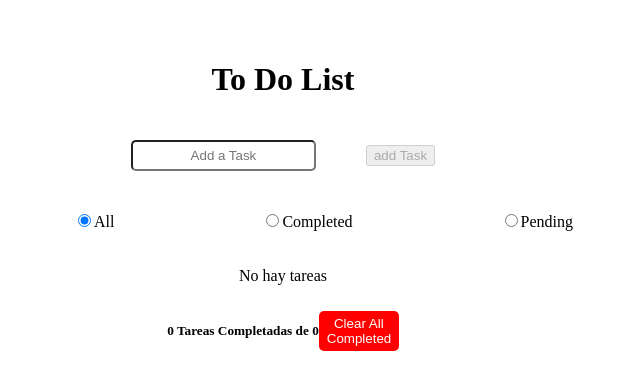
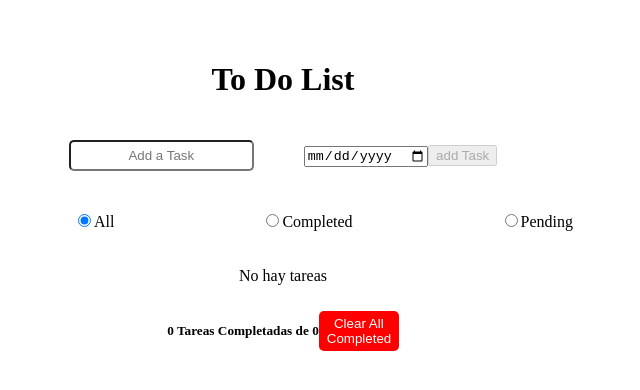
Before and after one commit to Santipr29/Web-2024-1, a React app in the folder ToDo/: page / in a window 1280 px wide. Shown: the top 390 px of the page, without its empty margins (357-997 px from the left). Built offline with nearby package versions, Linux system fonts and the light colour scheme; the HTML template or start-up script is replaced by a standard one.

Commit message:
Feat: add date to finish the task

```diff
--- a/ToDo/src/Components/Form/Form.jsx
+++ b/ToDo/src/Components/Form/Form.jsx
@@ -8,19 +8,26 @@ const {
 } = useTask()
 
 const [taskInput, setTaskInput] = useState('')
+const [dateInput, setDateInput] = useState('')
 
 const handleTaksInput = (e) => {
     e.preventDefault();
     setTaskInput(e.target.value);
 };
 
+const handleDateInput = (e) => {
+    e.preventDefault();
+    setDateInput(e.target.value);
+};
+
 const handleTaks = (e) => {
     e.preventDefault();
-    AddTask(taskInput);
+    AddTask(taskInput, dateInput);
     setTaskInput("");
+    setDateInput("");
+}
 
-}
- const submitIsDisable = taskInput.trim().length === 0
+ const submitIsDisable = taskInput.trim().length === 0 || dateInput.trim().length === 0;
 
     return (
         <section>
@@ -33,6 +40,11 @@ const handleTaks = (e) => {
                         placeholder="Add a Task"
                         >
                     </input>
+                    <input
+                        type="date"
+                        value={dateInput}
+                        onChange={handleDateInput}>
+                    </input>
                     <button type="submit" disabled= {submitIsDisable}>
                     add Task
                      </button>
--- a/ToDo/src/Components/TaskList/TaskList.jsx
+++ b/ToDo/src/Components/TaskList/TaskList.jsx
@@ -14,10 +14,11 @@ export function TasksList(){
 
     const getGetTaskList = (hasTasks) =>  {
       return hasTasks
-              ? (filteredTasks.map(({ name, id, done }) => (
+              ? (filteredTasks.map(({ name, date, id, done }) => (
                 <div key={id}>
                   <Task
                     titleTask={name}
+                    dateTask={date}
                     done={done}
                     onToggle={() => handleToggleTask(id)}
                     onDelete={() => deleteTask(id)}
--- a/ToDo/src/Components/Tasks/Task.jsx
+++ b/ToDo/src/Components/Tasks/Task.jsx
@@ -5,6 +5,7 @@ export function Task (props) {
 
   const {
     titleTask,
+    dateTask,
     done,
     onToggle,
     onDelete
@@ -22,6 +23,7 @@ export function Task (props) {
         onChange={handleCheckboxChange}
       />
       <h2>{titleTask}</h2>
+      <p>Fecha de entrega: {dateTask}</p>
       < Button title="Delete"
               onClick={onDelete}
       />
--- a/ToDo/src/Context/TaskContextProvider.jsx
+++ b/ToDo/src/Context/TaskContextProvider.jsx
@@ -14,11 +14,14 @@ export function TaskContextProvider ({children}) {
      window.localStorage.setItem("tasks", JSON.stringify(tasks));
   },[tasks]);
 
-  const AddTask = (taskName) => {
+  const AddTask = (taskName, taskDate) => {
 
     dispatchTasks({
       type: TASK_ACTIONS.CREATE_TASK,
-      payload: taskName
+      payload: {
+        taskName,
+        taskDate
+      }
     })
   }
 
--- a/ToDo/src/Reducers/TasksReducers.js
+++ b/ToDo/src/Reducers/TasksReducers.js
@@ -5,7 +5,8 @@ export const reducerTask = (tasks, action) => {
 
         const newTask = {
             id: crypto.randomUUID(),
-            name: action.payload,
+            name: action.payload.taskName,
+            date: action.payload.taskDate,
             completed: false
           }
 
```
